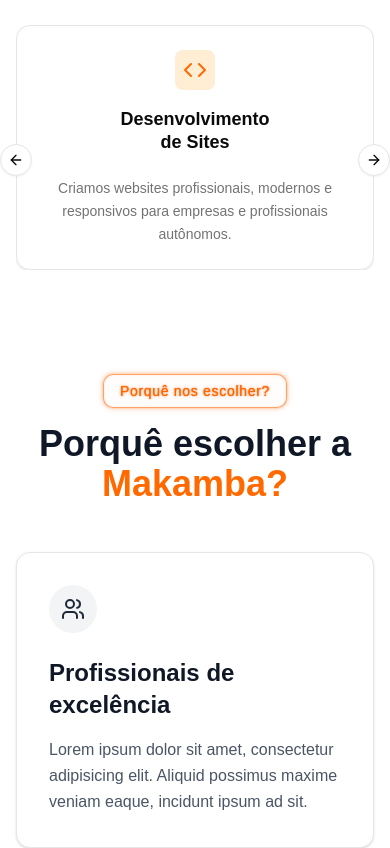
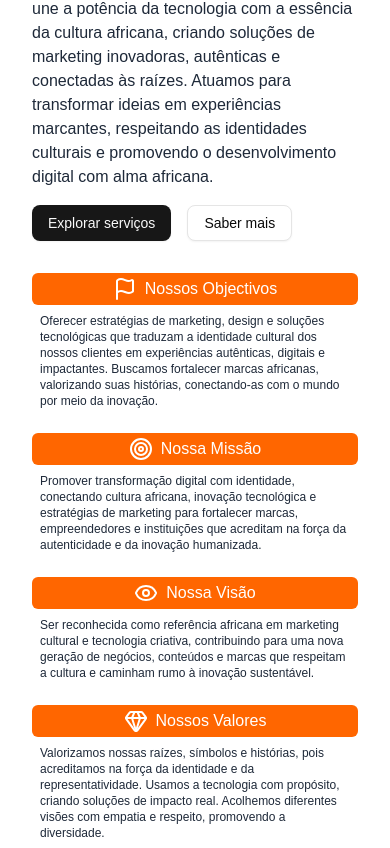
Before and after one commit to Mario2005-matias/Makamba, a React (Vite) app in the folder makamba/: page / in a window 390 px wide. Shown: the part 1149-1997 px from the top of the page. Built offline with nearby package versions, Linux system fonts and the light colour scheme.

Commit message:
Terminei a sobre

```diff
--- a/makamba/src/components/CounterNumber.tsx
+++ b/makamba/src/components/CounterNumber.tsx
@@ -64,7 +64,7 @@
 
   return (
     <div ref={counterRef} className="text-center">
-      <div className="text-5xl font-semibold text-black dark:text-white mb-2 max-sm:text-3xl max-[312px]:text-xl">
+      <div className="text-4xl font-semibold text-black dark:text-white mb-2 max-sm:text-3xl max-[312px]:text-xl">
         <span className="tabular-nums">
           {count === 2 ? '2M' : count.toLocaleString()}
         </span>
@@ -83,8 +83,8 @@
 
   return (
     <section className="">
-      <div className="max-w-6xl mt-4 text-white bg-red-500">
-        <div className="grid grid-cols-1 md:grid-cols-3 gap-8 mt-20">
+      <div className="max-w-6xl">
+        <div className="grid grid-cols-2 sm:grid-cols-3 gap-8 mt-4">
           {stats.map((stat, index) => (
             <div key={index} className="text-center">
               <AnimatedCounter
--- a/makamba/src/layout/footer/footer.tsx
+++ b/makamba/src/layout/footer/footer.tsx
@@ -19,9 +19,7 @@
               <img src={Logo} alt="logotipo makamba tech" className="w-50 " />
             </div>
             <p className="text-gray-600 dark:text-gray-200 text-sm leading-relaxed mb-6">
-              Lorem ipsum dolor sit amet consectetur adipisicing elit. Nulla
-              aspernatur, officia aliquid quos alias unde facilis impedit
-              adipisci omnis dolores soluta, illo sapiente tempora.
+             Somos a Makamba Tec, uma agência que une a potência da tecnologia com a essência da cultura africana, criando soluções de marketing inovadoras, autênticas e conectadas às raízes. Atuamos para transformar ideias em experiências marcantes, respeitando as identidades culturais e promovendo o desenvolvimento digital com alma africana.
             </p>
           </div>
 
@@ -96,7 +94,7 @@
           </div>
 
           <div>
-            <h4 className="font-semibold dark:text-gray-200 text-gray-900 mb-4">Contact us</h4>
+            <h4 className="font-semibold dark:text-gray-200 text-gray-900 mb-4">Contacta-nos</h4>
             <div className="space-y-2">
               <div className="flex items-center text-sm dark:text-gray-300 text-gray-600">
                 <Mail className="w-4 h-4 mr-2" />
--- a/makamba/src/layout/section-main/Main.tsx
+++ b/makamba/src/layout/section-main/Main.tsx
@@ -32,7 +32,7 @@
         <TypingText />
 
         <motion.h1
-          className="max-w-3xl font-semibold text-[clamp(2.5rem,5vw,4rem)] leading-tight"
+          className="max-w-3xl font-semibold text-[clamp(2.5rem,5vw,3.5rem)] leading-tight"
           initial={{ opacity: 0, y: 20 }}
           animate={{ opacity: 1, y: 0 }}
           transition={{ delay: 0.3, duration: 0.6 }}
@@ -41,7 +41,7 @@
         </motion.h1>
 
         <motion.h2
-          className="dark:text-gray-200 max-w-3xl text-[clamp(1rem,2vw,1.25rem)] text-gray-800 font-medium"
+          className="dark:text-gray-200 max-w-3xl text-[clamp(1rem,2vw,1rem)] text-gray-800 font-medium"
           initial={{ opacity: 0, y: 20 }}
           animate={{ opacity: 1, y: 0 }}
           transition={{ delay: 0.5, duration: 0.6 }}
--- a/makamba/src/layout/section-main/style.css
+++ /dev/null
@@ -1,6 +0,0 @@
-main {
-    background: url(../../assets/bg.jpg);
-    background-position: center;
-    background-repeat: no-repeat;
-    background-size: cover;
-}
--- a/makamba/src/layout/section-sobre/Sobre.tsx
+++ b/makamba/src/layout/section-sobre/Sobre.tsx
@@ -1,11 +1,66 @@
-
+import { Button } from "@/components/ui/button";
+import FonterBorder from "@/components/FonteBorder";
+import Card from "./components/Card";
+import { Target, Eye, Gem, Flag } from "lucide-react";
 
 export default function Sobre() {
+  const DadosSobre = [
+    {
+      id:1,
+      title: "Nossos Objectivos",
+      description: "Oferecer estratégias de marketing, design e soluções tecnológicas que traduzam a identidade cultural dos nossos clientes em experiências autênticas, digitais e impactantes. Buscamos fortalecer marcas africanas, valorizando suas histórias, conectando-as com o mundo por meio da inovação.",
+      icon: <Flag/>
+    },
+    {
+      id:2,
+      title: "Nossa Missão",
+      description: "Promover transformação digital com identidade, conectando cultura africana, inovação tecnológica e estratégias de marketing para fortalecer marcas, empreendedores e instituições que acreditam na força da autenticidade e da inovação humanizada.",
+      icon: <Target/>
+    },
+    {
+      id:3,
+      title: "Nossa Visão",
+      description: "Ser reconhecida como referência africana em marketing cultural e tecnologia criativa, contribuindo para uma nova geração de negócios, conteúdos e marcas que respeitam a cultura e caminham rumo à inovação sustentável.",
+      icon: <Eye/>
+    },
+    {
+      id:4,
+      title: "Nossos Valores",
+      description: "Valorizamos nossas raízes, símbolos e histórias, pois acreditamos na força da identidade e da representatividade. Usamos a tecnologia com propósito, criando soluções de impacto real. Acolhemos diferentes visões com empatia e respeito, promovendo a diversidade.",
+      icon: <Gem/>
+    },
+  ]
+
+  const HandleServicos = () => {
+    console.log("serviços")
+  }
+
+  const HandleSobre= () => {
+    console.log("sobre")
+  }
+
   return (
-    <div className="sobre container my-15 max-md:my-10 m-8 dark:bg-black dark:text-white dark:rounded-2xl" id="sobre">
-      <header>
+    <div className="sobre container my-15 max-md:my-10 m-8 dark:text-white">
+      <header className="mb-8 flex flex-col items-center justify-center">
+        <FonterBorder>Sobre nós</FonterBorder>
         <h2 className="text-4xl md:text-5xl font-bold text-gray-900 dark:text-gray-100 text-center">Quem nós somos?</h2>
       </header>
+
+      <div className="grid grid-cols-1 md:grid-cols-2 gap-4 ">
+        <div className="">
+          <h3 className="text-4xl font-medium text-gray-900 mb-2 max-sm:text-3xl dark:text-white">Building careers, Strengthening Businesses</h3>
+          <p className="text-gray-800 dark:text-gray-200">Somos a Makamba Tec, uma agência que une a potência da tecnologia com a essência da cultura africana, criando soluções de marketing inovadoras, autênticas e conectadas às raízes. Atuamos para transformar ideias em experiências marcantes, respeitando as identidades culturais e promovendo o desenvolvimento digital com alma africana.</p>
+          <div className='flex gap-4 my-4'>
+            <Button onClick={HandleServicos}>Explorar serviços</Button>
+            <Button onClick={HandleSobre} variant={'outline'}>Saber mais</Button>
+          </div>
+        </div>
+        <div className="grid grid-cols-1 sm:grid-cols-2 gap-4">
+          {DadosSobre.map((item) => (
+            <Card key={item.id} id={item.id} title={item.title} description={item.description} icon={item.icon}  />
+          ))}
+        </div>
+      </div>
     </div>
   );
 }
--- /dev/null
+++ b/makamba/src/layout/section-sobre/components/Card.tsx
@@ -0,0 +1,24 @@
+import type React from "react";
+
+type CardProps = {
+    id: number
+    icon: React.ReactNode
+    title: string
+    description: string
+}
+
+export default function Card({id, icon, title, description}: CardProps) {
+  return (
+    <div className="cursor-default">
+      <header>
+        <div key={id} className="py-1 flex flex-row gap-2 items-center justify-center bg-[#ff6600] text-white rounded-sm ">
+          <span>{icon}</span>
+          <p>{title}</p>
+        </div>
+      </header>
+      <div className="flex flex-col p-2">
+        <p className="text-xs text-gray-800 dark:text-gray-200">{description}</p>
+      </div>
+    </div>
+  );
+}
--- a/makamba/src/pages/Home.tsx
+++ b/makamba/src/pages/Home.tsx
@@ -19,7 +19,7 @@
       <FloatingWhatsApp
       phoneNumber="244946513242"
       accountName="Makamba Suporte"
-      avatar="https://upload.wikimedia.org/wikipedia/commons/6/6b/WhatsApp.svg"
+      avatar="../../src/assets/imagem1.jpg"
       statusMessage="Online"
       chatMessage="Olá! Como posso ajudar?"
       placeholder="Digite sua mensagem..."
```
Also changed, not shown: 1 other file (tests, documents, lock files or other folders).
